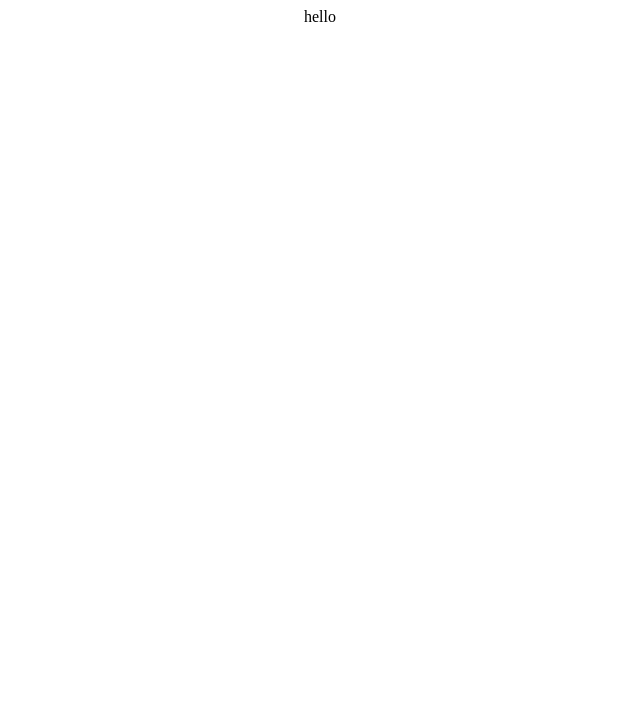
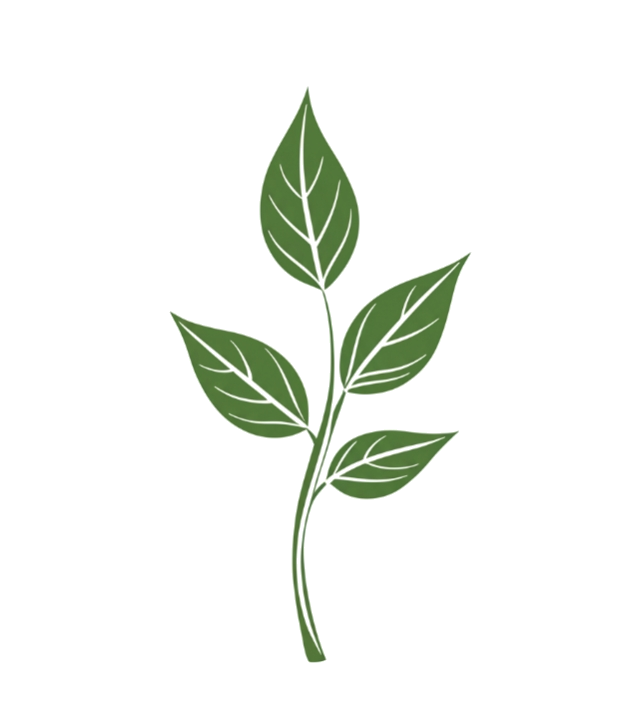
Before and after one commit to Bhawanjeet-Kaur/job-application-tracker, a React (Create React App) app: page / in a window 1280 px wide. Shown: the top 702 px of the page, without its empty margins (320-960 px from the left). Built offline with nearby package versions, Linux system fonts and the light colour scheme.

Commit message:
Added Logo In Navbar

```diff
--- a/src/App.js
+++ b/src/App.js
@@ -1,9 +1,12 @@
 
 import './App.css';
+import Navbar from './components/Navbar';
 
 function App() {
   return (
-    <div className="App">hello</div>
+    <div className="App">
+      <Navbar />
+    </div>
   );
 }
 
--- /dev/null
+++ b/src/components/Navbar.js
@@ -0,0 +1,15 @@
+import React from 'react';
+import Logo from '../assets/logo.png';
+
+function Navbar() {
+  return (
+    <div className="navbar">
+      <div className="leftSide">
+        <img src={Logo} />
+      </div>
+      <div className="rightSide"></div>
+    </div>
+  );
+}
+
+export default Navbar;
```
Also changed, not shown: src/assets/logo.png (added).
